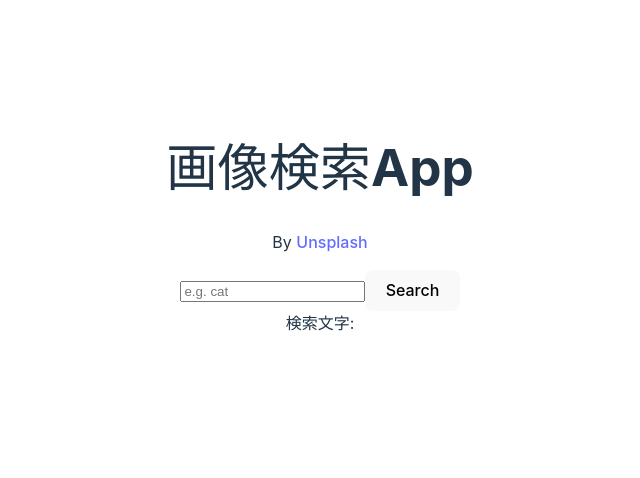
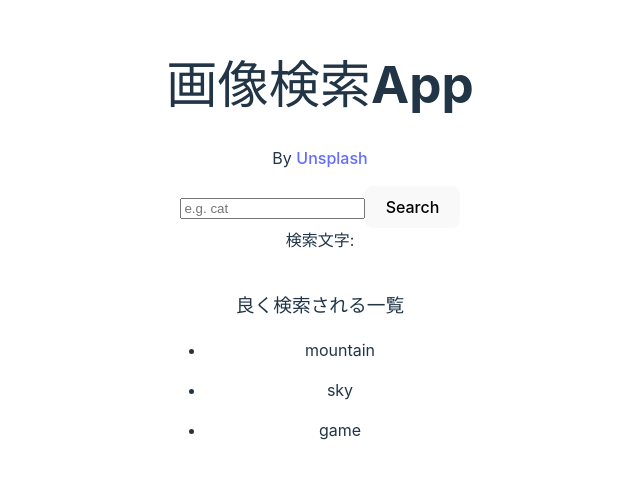
Before and after one commit to na-horita/kensaku, a React (Vite) app: page / in a window 1280 px wide. Shown: the part 160-638 px from the top of the page, without its empty margins (320-960 px from the left). Built offline with nearby package versions, Linux system fonts and the light colour scheme; data requests are answered from the project's data file.

Commit message:
【jsx】コンポーネントFrequentを作成、良く検索したいword一覧表示

```diff
--- a/src/App.jsx
+++ b/src/App.jsx
@@ -3,6 +3,7 @@ import axios from 'axios'
 import Title from './components/Title'
 import Form from './components/Form'
 import Results from './components/Results'
+import Frequent from './Frequent';
 import './App.css'
 
 function App() {
@@ -64,6 +65,7 @@ function App() {
         <Form setWord={setWord} getPhotoData={getPhotoData} />
         検索文字:{word}
         <Results photos = {photos} />
+        <Frequent />
     </div>
   )
 }
--- /dev/null
+++ b/src/Frequent.jsx
@@ -0,0 +1,29 @@
+import React, { useState, useEffect } from 'react';
+
+
+const Frequent = () => {
+
+  const [frequents, setFrequents] = useState([]);
+
+  useEffect(() => {
+    fetch('http://localhost:3001/frequents')
+      .then((response) => response.json())
+      .then((data) => setFrequents(data));
+  }, []);
+
+  return (
+    <div>
+      <h3>良く検索される一覧</h3>
+      <ul>
+        {frequents.map((frequent) => (
+          <li key={frequent.id}>
+            {/* <h4>{frequent.name}</h4> */}
+            <p>{frequent.word}</p>
+          </li>
+        ))}
+      </ul>
+    </div>
+  );
+};
+
+export default Frequent;
```
